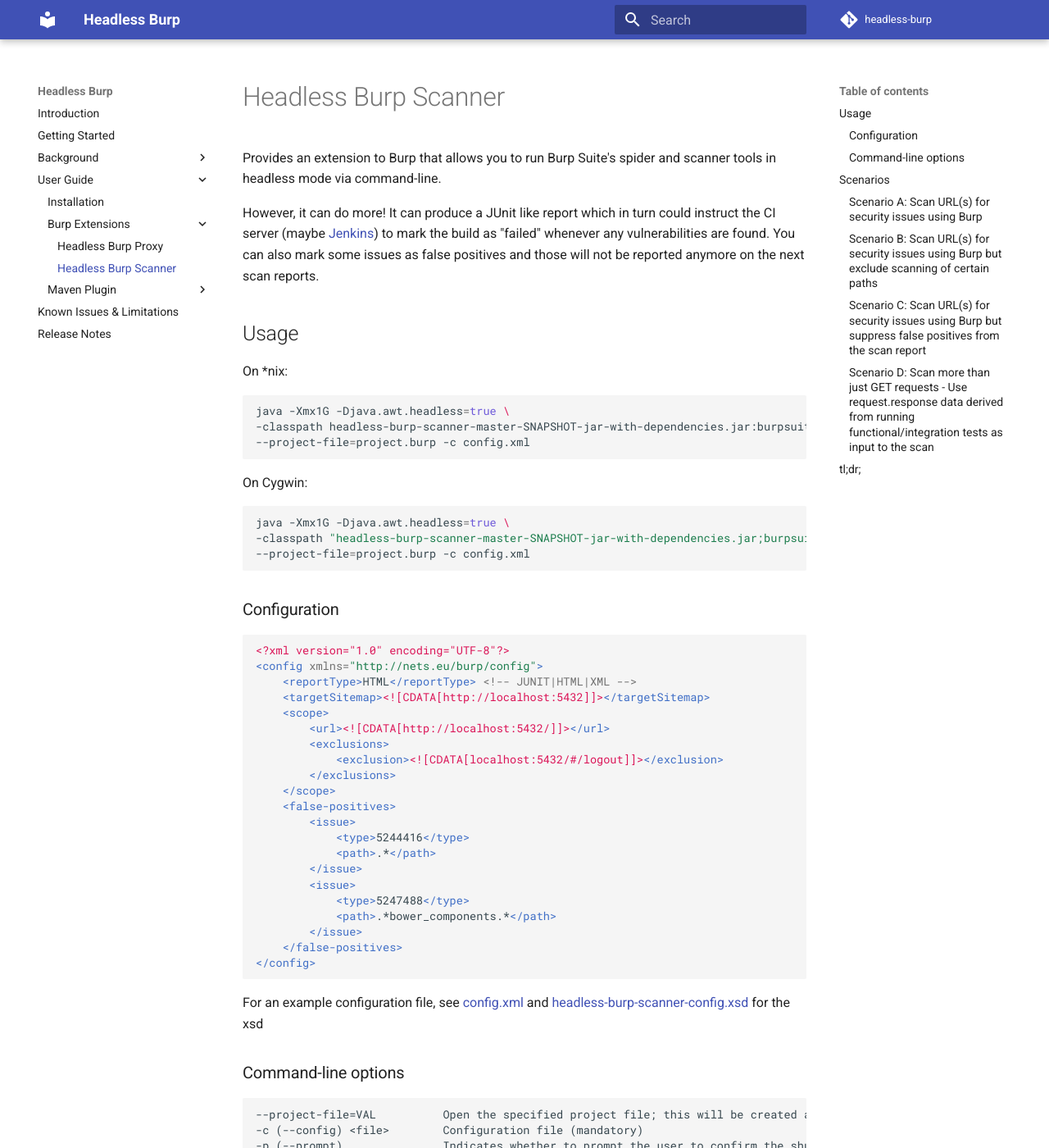
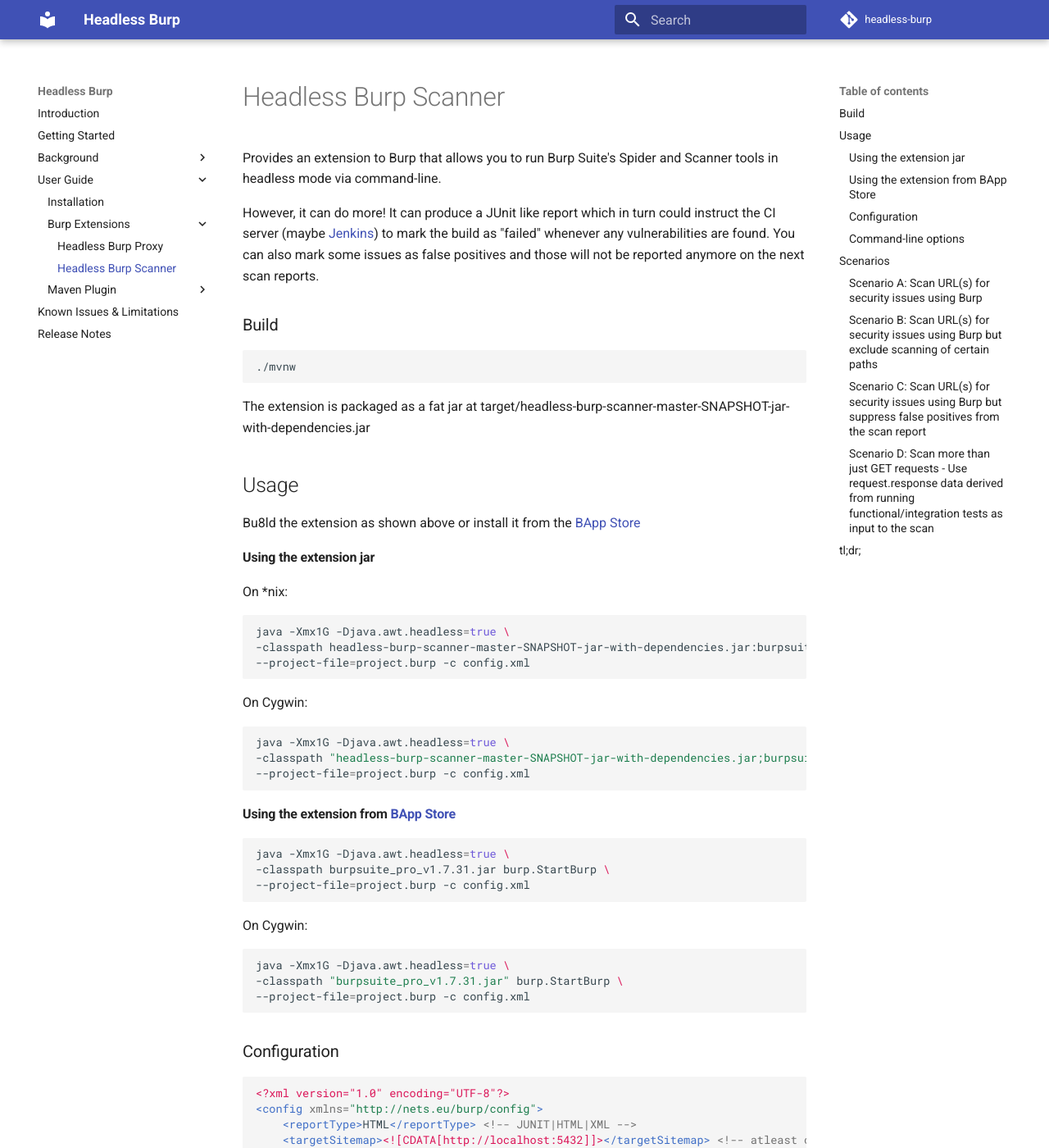
Before and after one commit to NetsOSS/headless-burp, an MkDocs documentation site: the page built from docs/user-guide/burp-extensions/headless-burp-scanner.md, in a window 1280 px wide and 1400 px high. Shown: the whole window at 82% size. Built offline with MkDocs 1.6.1 and Material for MkDocs 9.7.7, drawn with Linux system fonts in a browser that asks for light colours; comment, search, counter and statistics services are not loaded; old or Windows-style settings are respelled for this version of MkDocs; some of the changed text lies outside the part shown.

Commit message:
Update documentation after BApp store release

````diff
--- a/docs/user-guide/burp-extensions/headless-burp-scanner.md
+++ b/docs/user-guide/burp-extensions/headless-burp-scanner.md
@@ -1,12 +1,24 @@
 Headless Burp Scanner
 =====================
 
-Provides an extension to Burp that allows you to run Burp Suite's spider and scanner tools in headless mode via command-line.
+Provides an extension to Burp that allows you to run Burp Suite's Spider and Scanner tools in headless mode via command-line.
 
 However, it can do more!
 It can produce a JUnit like report which in turn could instruct the CI server (maybe [Jenkins]) to mark the build as "failed" whenever any vulnerabilities are found. You can also mark some issues as false positives and those will not be reported anymore on the next scan reports.
 
+### Build
+
+```
+./mvnw
+
+```
+The extension is packaged as a fat jar at target/headless-burp-scanner-master-SNAPSHOT-jar-with-dependencies.jar
+
 ## Usage
+
+Bu8ld the extension as shown above or install it from the [BApp Store]
+
+#### Using the extension jar
 
 On *nix:
 
@@ -24,20 +36,36 @@
 --project-file=project.burp -c config.xml
 ```
 
+#### Using the extension from [BApp Store]
+
+```sh
+java -Xmx1G -Djava.awt.headless=true \
+-classpath burpsuite_pro_v1.7.31.jar burp.StartBurp \
+--project-file=project.burp -c config.xml
+```
+
+On Cygwin:
+
+```sh
+java -Xmx1G -Djava.awt.headless=true \
+-classpath "burpsuite_pro_v1.7.31.jar" burp.StartBurp \
+--project-file=project.burp -c config.xml
+```
+
 ### Configuration
 
 ```xml
 <?xml version="1.0" encoding="UTF-8"?>
 <config xmlns="http://nets.eu/burp/config">
     <reportType>HTML</reportType> <!-- JUNIT|HTML|XML -->
-    <targetSitemap><![CDATA[http://localhost:5432]]></targetSitemap>
-    <scope>
-        <url><![CDATA[http://localhost:5432/]]></url>
-        <exclusions>
+    <targetSitemap><![CDATA[http://localhost:5432]]></targetSitemap> <!-- atleast one of targetSitemap or scope must be specified -->
+    <scope> <!-- atleast one of targetSitemap or scope must be specified -->
+        <url><![CDATA[http://localhost:5432/]]></url> <!-- multiple allowed -->
+        <exclusions> <!-- optional -->
             <exclusion><![CDATA[localhost:5432/#/logout]]></exclusion>
         </exclusions>
     </scope>
-    <false-positives>
+    <false-positives> <!-- optional -->
         <issue>
             <type>5244416</type>
             <path>.*</path>
@@ -209,6 +237,8 @@
 * Generate a scan report in JUnit/HTML/XML format.
 * Shut down Burp
 
+[BApp Store]: https://portswigger.net/bappstore/d54b11f7af3c4dfeb6b81fb5db72e381
+
 [Jenkins]: https://jenkins.io/
 [issue definitions here]: https://portswigger.net/kb/issues
 [config.xml]: https://github.com/NetsOSS/headless-burp/blob/master/headless-burp-scanner/src/test/resources/config.xml
````
Also changed, not shown: README.md (+99 -72 lines), docs/background/burp.md (+1 -1 lines), docs/known-issues.md (+1 -2 lines), docs/release-notes/release-notes-1.0.md (+3 -1 lines), 2 other files.
